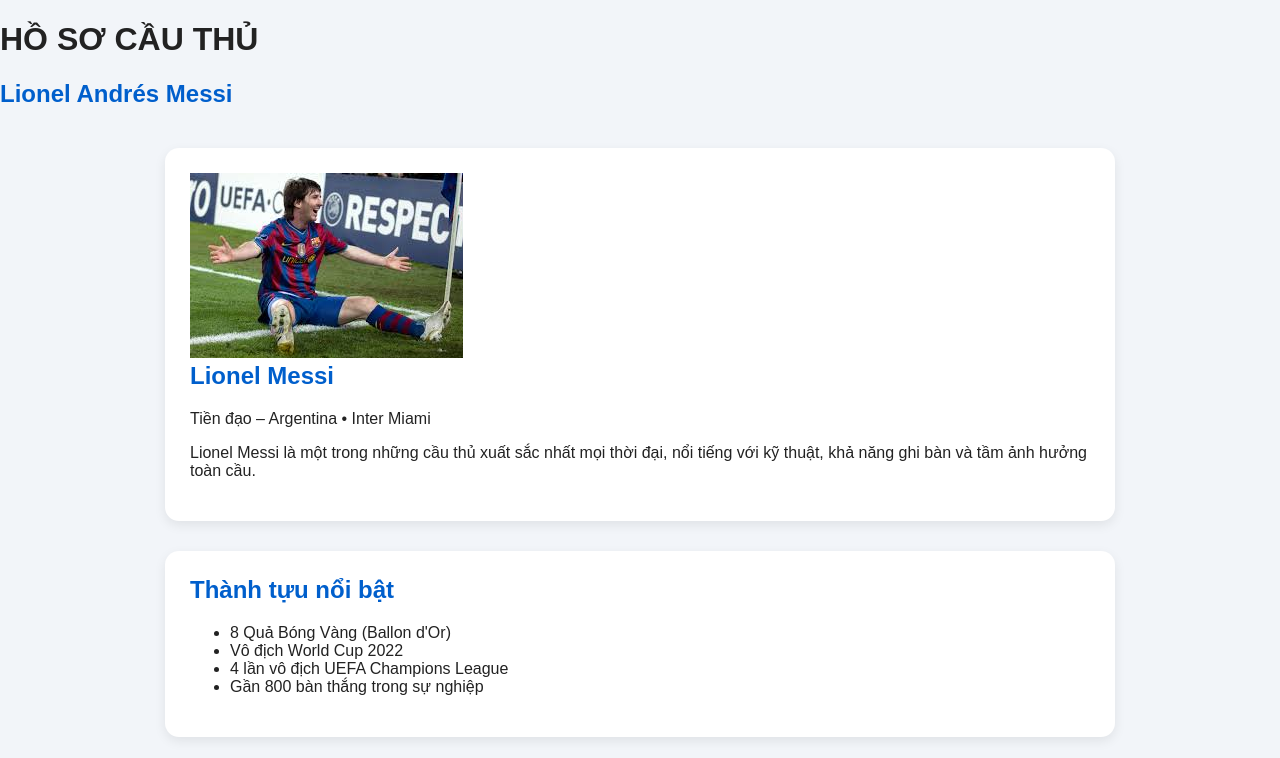
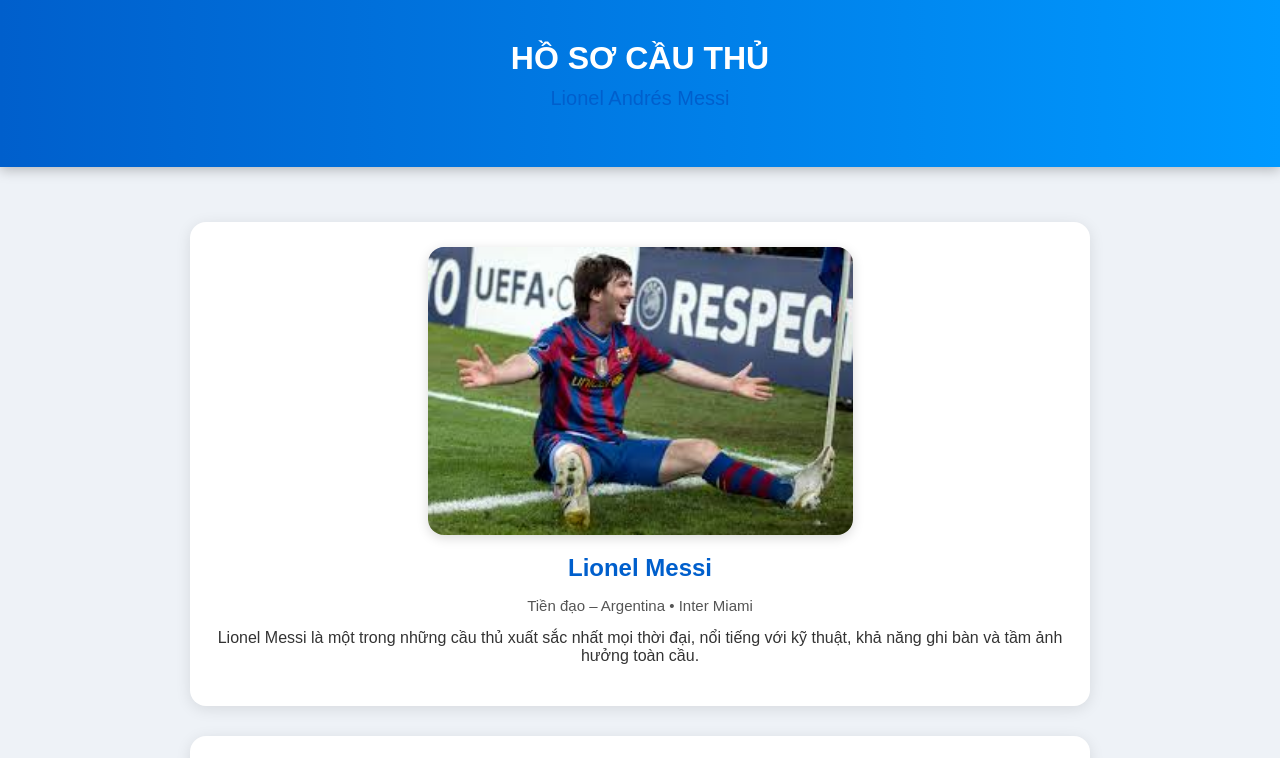
Before and after one commit to qvufeb6/html, a plain HTML site: page index.html in a window 1280 px wide. Shown: the top 758 px of the page. Drawn offline with Linux system fonts and the light colour scheme.

Commit message:
Update style.css

```diff
--- a/style.css
+++ b/style.css
@@ -1,68 +1,74 @@
-/* Toàn trang */
+/* Tổng thể */
 body {
     font-family: Arial, sans-serif;
+    background: #eef2f7;
     margin: 0;
-    background: #f2f5f9;
-    color: #222;
+    padding: 0;
+    color: #333;
 }
 
-/* Header có ảnh nền */
-.player-header {
-    position: relative;
-    width: 100%;
-    height: 320px;
-    overflow: hidden;
+/* Header */
+header {
+    background: linear-gradient(90deg, #005fcc, #0099ff);
+    color: white;
+    padding: 40px 10px;
+    text-align: center;
+    box-shadow: 0 3px 12px rgba(0,0,0,0.25);
 }
 
-.header-img {
-    width: 100%;
-    height: 100%;
-    object-fit: cover;
-    filter: brightness(60%);
+header h1 {
+    font-size: 32px;
+    margin: 0;
 }
 
-.header-overlay {
-    position: absolute;
-    top: 0;
-    left: 0;
-    width: 100%;
-    height: 100%;
-    background: linear-gradient(to bottom, transparent, rgba(0,0,0,0.6));
-}
-
-.player-info {
-    position: absolute;
-    bottom: 25px;
-    left: 40px;
-    color: white;
-}
-
-.player-info h1 {
-    font-size: 40px;
-    margin: 0;
-    font-weight: bold;
-}
-
-.player-info p {
-    margin: 5px 0 0;
-    font-size: 18px;
-    opacity: 0.9;
+header h2 {
+    font-size: 20px;
+    margin-top: 10px;
+    font-weight: 300;
 }
 
 /* Main */
 main {
-    max-width: 950px;
+    max-width: 900px;
     margin: auto;
-    padding: 20px;
+    padding: 25px;
 }
 
-/* Card chung */
+/* PHẦN THẺ PROFILE */
+.profile-card {
+    background: white;
+    padding: 25px;
+    border-radius: 16px;
+    text-align: center;
+    box-shadow: 0 3px 15px rgba(0,0,0,0.1);
+}
+
+.avatar {
+    width: 50%;
+    border-radius: 16px;
+    margin-bottom: 15px;
+    box-shadow: 0 3px 12px rgba(0,0,0,0.15);
+}
+
+.subinfo {
+    color: #555;
+    font-size: 15px;
+    margin-top: -5px;
+}
+
+.intro-text {
+    margin-top: 10px;
+    font-size: 16px;
+}
+
+/* Các Section khác */
 section {
     background: white;
     padding: 25px;
-    border-radius: 14px;
-    box-shadow: 0 4px 12px rgba(0,0,0,0.08);
-    margin-bottom: 30px;
+    margin-top: 30px;
+    border-radius: 16px;
+    text-align: center;
+    box-shadow: 0 3px 15px rgba(0,0,0,0.1);
 }
 
 h2 {
@@ -70,37 +76,49 @@ h2 {
     margin-top: 0;
 }
 
-/* Hồ sơ dạng grid */
-.profile-grid {
-    display: grid;
-    grid-template-columns: repeat(2, 1fr);
-    row-gap: 12px;
+/* thành tựu */
+ul {
+    list-style: none;
+    padding: 0;
+    font-size: 16px;
+}
+
+ul li {
+    padding: 6px 0;
+}
+
+/* Hình ảnh hàng ngang */
+.img-row {
+    display: flex;
+    justify-content: center;
+    align-items: center;
+    gap: 20px;
     margin-top: 15px;
 }
 
-.profile-grid div {
-    font-size: 16px;
+.img-row img {
+    width: 45%;
+    border-radius: 14px;
+    box-shadow: 0 3px 12px rgba(0,0,0,0.1);
 }
 
-/* Hình ảnh */
-.img-row {
-    display: flex;
-    gap: 20px;
-    margin-top: 18px;
+/* Link */
+a {
+    color: #005fcc;
+    font-weight: bold;
+    text-decoration: none;
 }
 
-.img-row img {
-    width: 50%;
-    border-radius: 14px;
-    box-shadow: 0 3px 12px rgba(0,0,0,0.1);
+a:hover {
+    text-decoration: underline;
 }
 
 /* Footer */
 footer {
     text-align: center;
-    padding: 15px;
-    background: #e5edf6;
-    font-size: 15px;
+    padding: 18px;
+    background: #dfe8f1;
     color: #555;
     margin-top: 20px;
+    font-size: 14px;
 }
```
